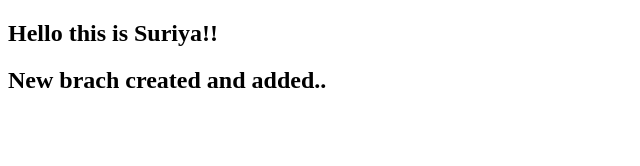
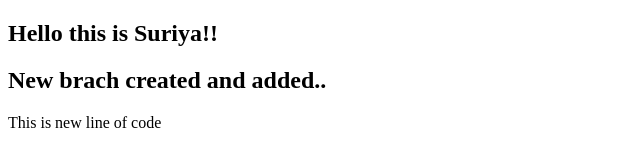
Before and after one commit to Suriya-7/sample-repo, a plain HTML site: page index.html in a window 1280 px wide. Shown: the whole page, without its empty margins (0-640 px from the left). Drawn offline with Linux system fonts and the light colour scheme.

Commit message:
Update index.html

```diff
--- a/index.html
+++ b/index.html
@@ -8,5 +8,6 @@
 <body>
     <h2>Hello this is Suriya!!</h2>
     <h2>New brach created and added..</h2>
+    This is new line of code
 </body>
 </html>
```
